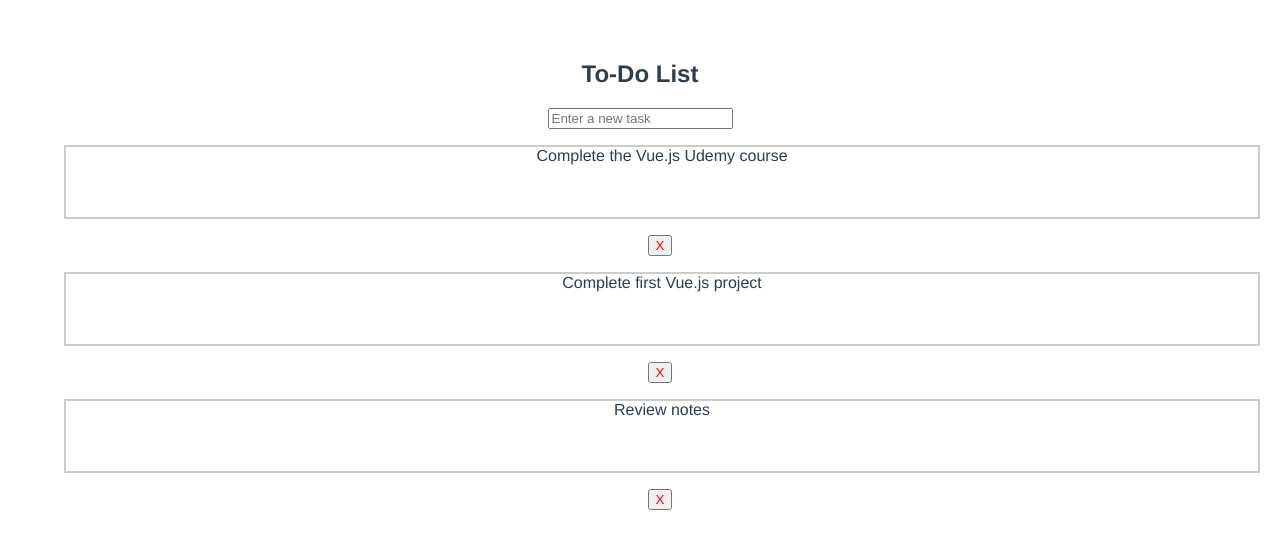
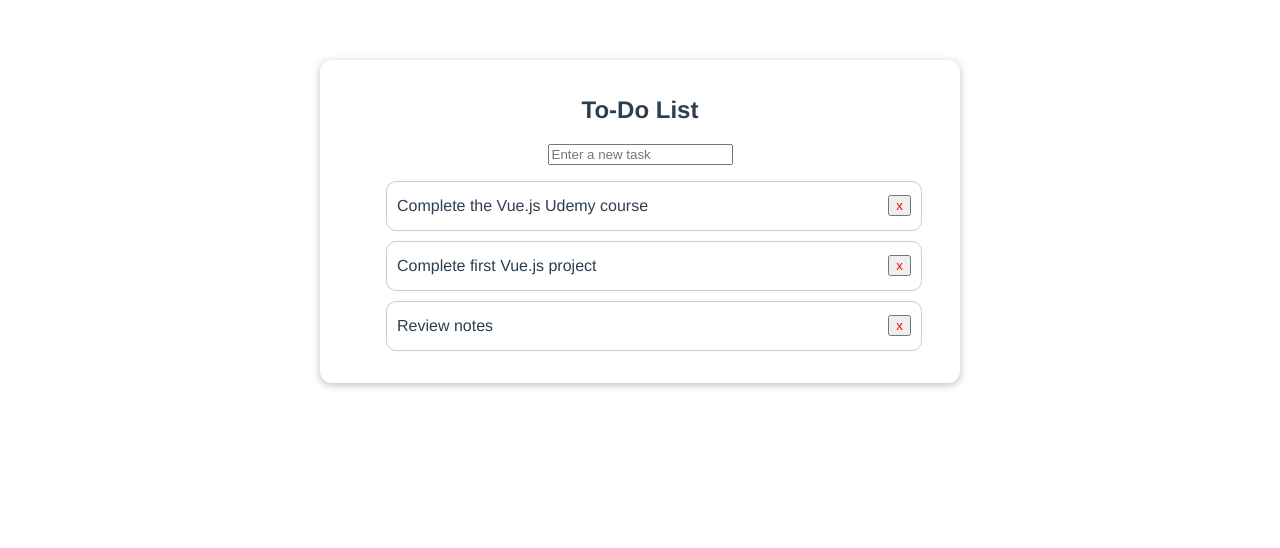
Before and after one commit to jptran0/vue-to-do-list, a Vue app: page / in a window 1280 px wide. Shown: the top 548 px of the page. Built offline with nearby package versions, Linux system fonts and the light colour scheme.

Commit message:
added styling

```diff
--- a/src/App.vue
+++ b/src/App.vue
@@ -78,6 +78,12 @@ export default {
 </script>
 
 <style>
+* {
+  box-sizing: border-box;
+}
+body {
+  margin: 0;
+}
 #app {
   font-family: Avenir, Helvetica, Arial, sans-serif;
   -webkit-font-smoothing: antialiased;
@@ -86,4 +92,11 @@ export default {
   color: #2c3e50;
   margin-top: 60px;
 }
+section {
+  border-radius: 12px;
+  box-shadow: 0 2px 8px rgba(0, 0, 0, 0.26);
+  padding: 1rem;
+  margin: 2rem auto;
+  max-width: 50%;
+}
 </style>
--- a/src/components/TaskList.vue
+++ b/src/components/TaskList.vue
@@ -1,10 +1,10 @@
 <template>
-  <li>
-    <p @click="toggleStatus" :class="['task-item', { completed: status }]">
-      {{ status ? "✔ " : "" }}{{ task }}
-    </p>
-    <button @click="deleteTask(id)">X</button>
-  </li>
+  <div>
+    <li :class="['task-item', { completed: status }]">
+      <p @click="toggleStatus">{{ status ? "✔ " : "" }}{{ task }}</p>
+      <button @click="deleteTask(id)">x</button>
+    </li>
+  </div>
 </template>
 
 <script>
@@ -40,12 +40,23 @@ li {
 }
 .task-item {
   width: calc(100% - 32px);
-  height: 70px;
-  margin: 16px;
-  border: 2px solid #ccc;
+  height: 50px;
+  margin: 10px;
+  border: 1.5px solid #ccc;
+  display: flex;
+  align-items: center;
+  justify-content: space-between;
+  border-radius: 10px;
 }
 .completed {
   color: green;
   text-decoration: line-through;
 }
+p {
+  margin: 10px;
+}
+button {
+  margin: 10px;
+  align-items: center;
+}
 </style>
```
